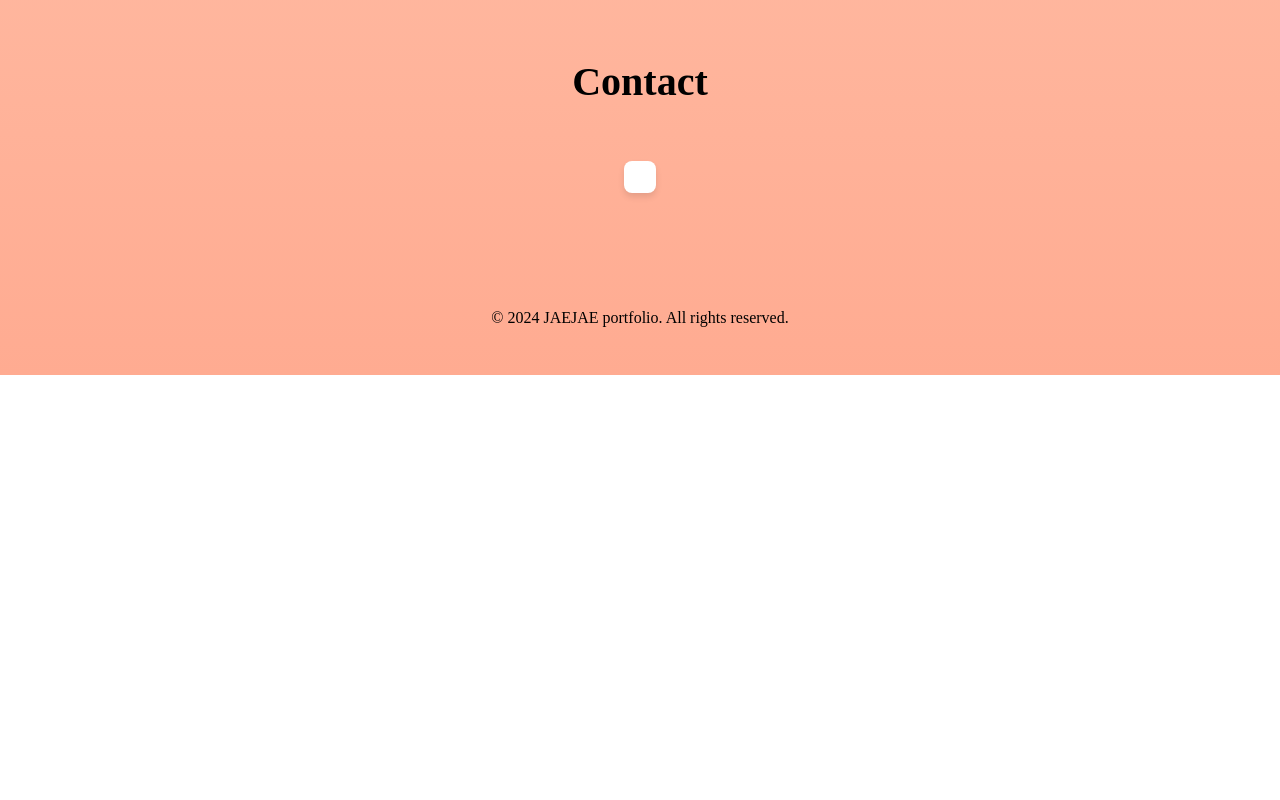
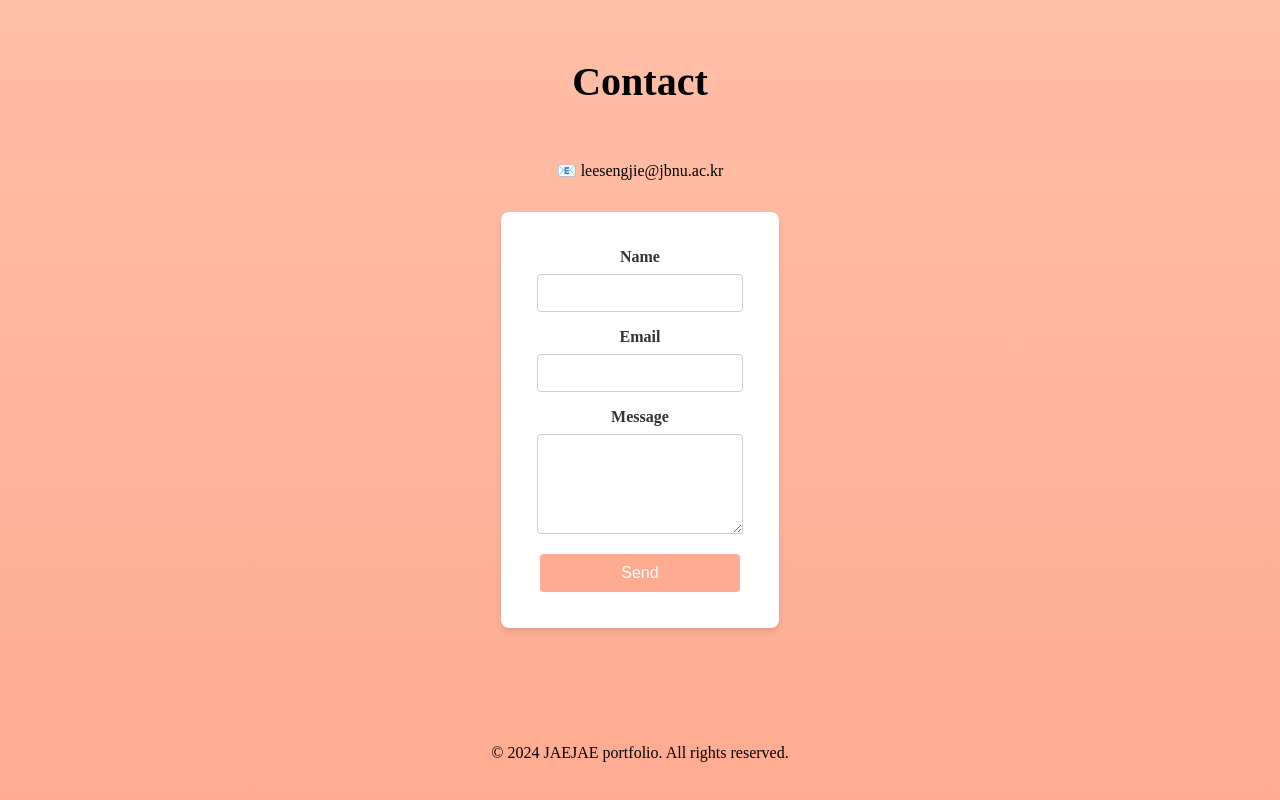
Before and after one commit to SeungjaeLee00/SeungjaeLee00.github.io, a React (Create React App) app in the folder jae-portfolio/: page / in a window 1280 px wide. Shown: the part 1862-2662 px from the top of the page. Before the commit the page ends 2237 px from the top, so only its background shows below. Built offline with nearby package versions, Linux system fonts and the light colour scheme; a web font is replaced by a local one.

Commit message:
[feat]emailjs를 활용한 contactDetail 구현

```diff
--- a/jae-portfolio/src/Details/ContactDetail.js
+++ b/jae-portfolio/src/Details/ContactDetail.js
@@ -1,20 +1,61 @@
-import React, { forwardRef } from "react";
+import React, { forwardRef, useRef } from "react";
 import emailjs from "@emailjs/browser";
 
 import Card from "../components/Card";
 import "../Details_css/ContactDetail.css";
 
 const ContactDetail = forwardRef((props, ref) => {
+  const form = useRef();
+  const sendEmailHandler = (e) => {
+    e.preventDefault();
+    emailjs
+      .sendForm(
+        process.env.REACT_APP_EMAILJS_SERVICE_ID,
+        process.env.REACT_APP_EMAILJS_TEMPLATE_ID,
+        form.current,
+        process.env.REACT_APP_EMAILJS_PUBLIC_KEY
+      )
+      .then(
+        function (response) {
+          console.log("SUCCESS!", response.status, response.message);
+          alert(
+            "이메일 전송이 완료되었습니다! 빠른 시일 내에 답장 드리겠습니다."
+          );
+          form.current.name.value = "";
+          form.current.email.value = "";
+          form.current.message.value = "";
+        },
+        function (error) {
+          console.log("FAILED...", error);
+        }
+      );
+  };
   return (
     <div className="Contact">
       <h1 className="contact-title">
         <a name="Contact">Contact</a>
       </h1>
-      <div className="card-wrapper">
-        <Card />
+      <p>
+        <a href="mailto:leesengjie@jbnu.ac.kr" className="email-link">
+          📧 leesengjie@jbnu.ac.kr
+        </a>
+      </p>
+      <div className="contact-card-wrapper">
+        <Card className="contact-card">
+          <form className="contents" ref={form} onSubmit={sendEmailHandler}>
+            <h3>Name</h3>
+            <input type="text" name="name" />
+            <h3>Email</h3>
+            <input type="email" name="email" />
+            <h3>Message</h3>
+            <textarea name="message" />
+            <div className="send-btn">
+              <button type="submit">Send</button>
+            </div>
+          </form>
+        </Card>
       </div>
     </div>
   );
 });
-
 export default ContactDetail;
--- a/jae-portfolio/src/Details_css/ContactDetail.css
+++ b/jae-portfolio/src/Details_css/ContactDetail.css
@@ -19,7 +19,7 @@
   width: 100%;
 }
 
-.card-wrapper {
+.contact-card-wrapper {
   display: flex;
   flex-direction: row;
   align-items: center;
@@ -30,24 +30,58 @@
   box-sizing: border-box;
 }
 
-/* .github-card {
-      width: 100%;
-      max-width: 400px;
-      display: flex;
-      flex-direction: column;
-      align-items: center;
-      text-align: center;
-      padding: 20px;
-      box-sizing: border-box;
-    }
+.contents {
+  max-width: 800px;
+  margin: 0 auto;
+  padding: 20px;
+}
 
-    .blog-card {
-      width: 100%;
-      max-width: 400px;
-      display: flex;
-      flex-direction: column;
-      align-items: center;
-      text-align: center;
-      padding: 20px;
-      box-sizing: border-box;
-    } */
+.contents h3 {
+  margin-bottom: 8px;
+  font-size: 16px;
+  color: #333;
+  text-align: center;
+}
+
+.contents input,
+.contents textarea {
+  width: 100%;
+  max-width: 500px;
+  padding: 10px;
+  margin-bottom: 16px;
+  border: 1px solid #ccc;
+  border-radius: 4px;
+  font-size: 14px;
+  color: #333;
+  box-sizing: border-box;
+}
+
+.contents textarea {
+  height: 100px;
+  resize: vertical;
+}
+
+.send-btn {
+  text-align: center;
+}
+
+.send-btn button {
+  background-color: #ffab91;
+  color: white;
+  width: 200px;
+  border: none;
+  border-radius: 4px;
+  padding: 10px 20px;
+  font-size: 16px;
+  cursor: pointer;
+  transition: background-color 0.3s ease;
+}
+
+.send-btn button:hover {
+  background-color: #0056b3;
+}
+
+a {
+  text-decoration: none;
+  color: black;
+}
```
Also changed, not shown: 1 other file (tests, documents, lock files or other folders).
